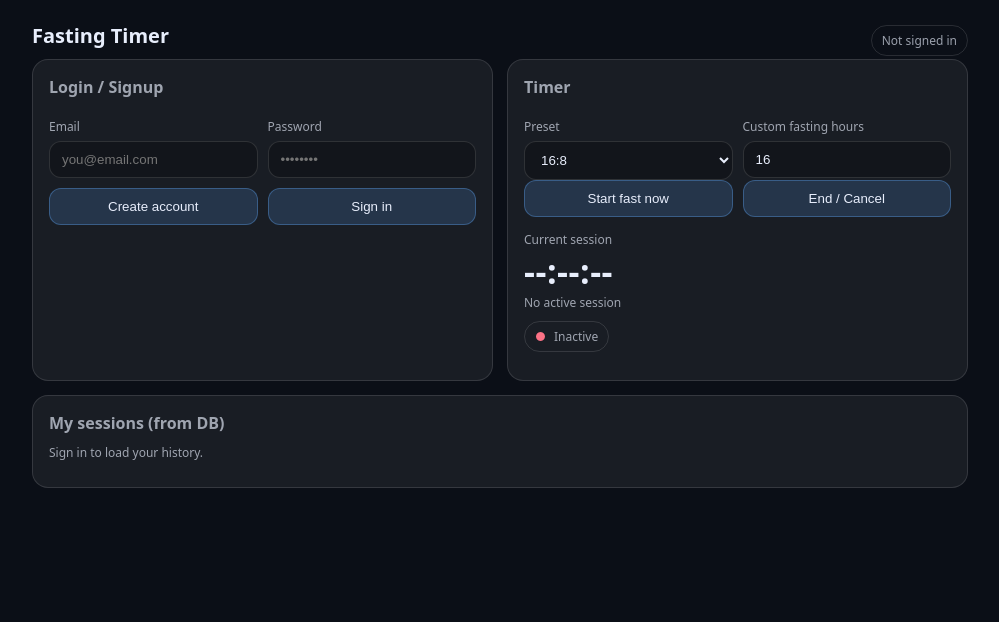
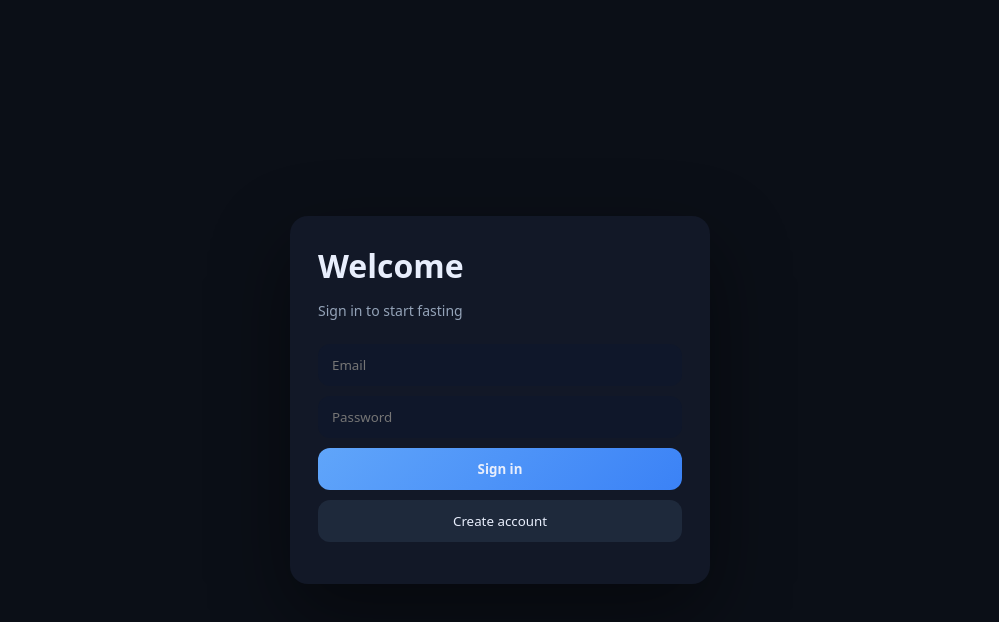
Before and after one commit to akashsandhu01/fasting, a plain HTML site: page index.html in a window 1280 px wide. Shown: the whole page, without its empty margins (140-1139 px from the left). Drawn offline with nearby package versions, Linux system fonts and the light colour scheme.

Commit message:
Update index.html

```diff
--- a/index.html
+++ b/index.html
@@ -3,122 +3,152 @@
 <head>
 <meta charset="utf-8" />
 <meta name="viewport" content="width=device-width,initial-scale=1" />
-  <title>Fasting Timer (Auth + DB)</title>
+<title>Fasting Timer</title>
+
 <style>
-    :root { --bg:#0b0f17; --card:rgba(255,255,255,.06); --text:#e8eefc; --muted:rgba(232,238,252,.65); --line:rgba(255,255,255,.12); --accent:#60a5fa; --good:#4ade80; --bad:#fb7185; }
-    *{box-sizing:border-box}
-    body{margin:0;font-family:system-ui,-apple-system,Segoe UI,Roboto,Arial;background:var(--bg);color:var(--text)}
-    .wrap{max-width:980px;margin:0 auto;padding:22px}
-    .grid{display:grid;grid-template-columns:1fr;gap:14px}
-    @media (min-width:900px){.grid{grid-template-columns:1fr 1fr}}
-    .card{background:var(--card);border:1px solid var(--line);border-radius:16px;padding:16px}
-    h1{font-size:20px;margin:0 0 10px}
-    h2{font-size:16px;margin:0 0 10px;color:var(--muted)}
-    label{display:block;font-size:12px;color:var(--muted);margin:10px 0 6px}
-    input,select,button{width:100%;padding:10px 12px;border-radius:12px;border:1px solid var(--line);background:rgba(0,0,0,.25);color:var(--text)}
-    button{cursor:pointer;background:rgba(96,165,250,.18);border-color:rgba(96,165,250,.35)}
-    button:hover{background:rgba(96,165,250,.28)}
-    .row{display:flex;gap:10px}
-    .row > *{flex:1}
-    .muted{color:var(--muted);font-size:12px}
-    .big{font-size:34px;font-weight:700;letter-spacing:.5px}
-    .pill{display:inline-flex;gap:8px;align-items:center;padding:6px 10px;border-radius:999px;border:1px solid var(--line);color:var(--muted);font-size:12px}
-    .ok{color:var(--good)}
-    .bad{color:var(--bad)}
-    table{width:100%;border-collapse:collapse}
-    th,td{border-bottom:1px solid var(--line);padding:10px 6px;text-align:left;font-size:13px}
-    th{color:var(--muted);font-weight:600}
-    .right{display:flex;justify-content:space-between;align-items:center;gap:10px}
-    .hidden{display:none!important}
+:root {
+  --bg:#0b0f17;
+  --card:#121827;
+  --text:#e8eefc;
+  --muted:#94a3b8;
+  --accent:#60a5fa;
+  --good:#4ade80;
+  --bad:#fb7185;
+}
+
+* { box-sizing:border-box; font-family:system-ui; transition:.25s }
+body {
+  margin:0; background:var(--bg); color:var(--text);
+  min-height:100vh; display:flex; align-items:center; justify-content:center;
+}
+
+.hidden { display:none !important; }
+
+.card {
+  background:var(--card);
+  padding:28px;
+  border-radius:18px;
+  width:100%;
+  max-width:420px;
+  box-shadow:0 30px 80px rgba(0,0,0,.45);
+  animation: fadeUp .5s ease;
+}
+
+@keyframes fadeUp {
+  from { opacity:0; transform:translateY(20px) }
+  to { opacity:1; transform:none }
+}
+
+h1 { margin:0 0 10px }
+p { color:var(--muted); font-size:14px }
+
+input, select, button {
+  width:100%; padding:12px 14px;
+  border-radius:12px; border:none;
+  background:#0f172a; color:var(--text);
+  margin-top:10px;
+}
+
+button.primary {
+  background:linear-gradient(135deg,#60a5fa,#3b82f6);
+  font-weight:600;
+  cursor:pointer;
+}
+button.secondary {
+  background:#1e293b;
+}
+
+button:hover { transform:translateY(-1px) }
+
+.timer {
+  text-align:center;
+  font-size:42px;
+  margin:20px 0;
+  letter-spacing:1px;
+}
+
+.status {
+  display:flex; align-items:center; gap:8px;
+  justify-content:center;
+  font-size:14px; color:var(--muted);
+}
+
+.dot {
+  width:10px; height:10px; border-radius:50%;
+  background:var(--bad);
+}
+.dot.active {
+  background:var(--good);
+  animation:pulse 1.4s infinite;
+}
+
+@keyframes pulse {
+  0%{opacity:.5} 50%{opacity:1} 100%{opacity:.5}
+}
+
+.progress {
+  height:8px; background:#1e293b;
+  border-radius:999px; overflow:hidden;
+}
+.progress > div {
+  height:100%; width:0%;
+  background:linear-gradient(90deg,#4ade80,#22c55e);
+}
+
+.topbar {
+  display:flex; justify-content:space-between; align-items:center;
+  margin-bottom:16px;
+}
+.topbar button {
+  width:auto; padding:8px 12px;
+}
 </style>
 </head>
+
 <body>
-  <div class="wrap">
-    <div class="right">
-      <h1>Fasting Timer</h1>
-      <div class="pill"><span id="authState">Not signed in</span> <button id="btnSignOut" class="hidden" style="width:auto;padding:6px 10px;">Sign out</button></div>
+
+<!-- AUTH VIEW -->
+<div id="authView" class="card">
+  <h1>Welcome</h1>
+  <p>Sign in to start fasting</p>
+
+  <input id="email" type="email" placeholder="Email">
+  <input id="password" type="password" placeholder="Password">
+
+  <button id="btnSignIn" class="primary">Sign in</button>
+  <button id="btnSignUp" class="secondary">Create account</button>
+
+  <p id="authMsg"></p>
 </div>
 
-    <div class="grid">
-      <div class="card" id="authCard">
-        <h2>Login / Signup</h2>
-        <div class="row">
-          <div>
-            <label>Email</label>
-            <input id="email" type="email" placeholder="you@email.com" />
-          </div>
-          <div>
-            <label>Password</label>
-            <input id="password" type="password" placeholder="••••••••" />
-          </div>
-        </div>
-        <div class="row" style="margin-top:10px">
-          <button id="btnSignUp">Create account</button>
-          <button id="btnSignIn">Sign in</button>
-        </div>
-        <p class="muted" id="authMsg" style="margin-top:10px"></p>
+<!-- APP VIEW -->
+<div id="appView" class="card hidden">
+  <div class="topbar">
+    <strong>Fasting Timer</strong>
+    <button id="btnSignOut" class="secondary">Sign out</button>
   </div>
 
-      <div class="card" id="timerCard">
-        <h2>Timer</h2>
+  <select id="preset">
+    <option value="16">16 hours</option>
+    <option value="18">18 hours</option>
+    <option value="20">20 hours</option>
+    <option value="24">24 hours</option>
+  </select>
 
-        <div class="row">
-          <div>
-            <label>Preset</label>
-            <select id="preset">
-              <option value="16:8">16:8</option>
-              <option value="18:6">18:6</option>
-              <option value="20:4">20:4</option>
-              <option value="24:0">24:0</option>
-              <option value="custom">Custom</option>
-            </select>
-          </div>
-          <div>
-            <label>Custom fasting hours</label>
-            <input id="customFastHours" type="number" min="1" step="1" value="16" />
-          </div>
+  <div class="timer" id="timer">--:--:--</div>
+
+  <div class="status">
+    <div id="dot" class="dot"></div>
+    <span id="statusText">Inactive</span>
   </div>
 
-        <div class="row">
-          <button id="btnStartNow">Start fast now</button>
-          <button id="btnEnd">End / Cancel</button>
+  <div class="progress"><div id="progressBar"></div></div>
+
+  <button id="btnStart" class="primary">Start fast</button>
+  <button id="btnEnd" class="secondary">End fast</button>
+
+  <p id="appMsg"></p>
 </div>
-
-        <div style="margin-top:14px">
-          <div class="muted">Current session</div>
-          <div class="big" id="timeLeft">--:--:--</div>
-          <div class="muted" id="sessionMeta">No active session</div>
-          <div class="pill" style="margin-top:10px"><span id="statusDot" class="bad">●</span> <span id="statusText">Inactive</span></div>
-        </div>
-
-        <p class="muted" id="timerMsg" style="margin-top:10px"></p>
-      </div>
-
-      <div class="card" style="grid-column:1/-1">
-        <h2>My sessions (from DB)</h2>
-        <div class="muted" id="listHint">Sign in to load your history.</div>
-        <div style="overflow:auto;margin-top:10px">
-          <table id="sessionsTable" class="hidden">
-            <thead>
-              <tr>
-                <th>Started</th>
-                <th>Ends</th>
-                <th>Fast</th>
-                <th>Status</th>
-              </tr>
-            </thead>
-            <tbody id="sessionsBody"></tbody>
-          </table>
-        </div>
-      </div>
-    </div>
-  </div>
-
-  <!-- Supabase JS (CDN) -->
-  <script>
-  window.SUPABASE_URL = "{{ SUPABASE_URL }}";
-  window.SUPABASE_ANON_KEY = "{{ SUPABASE_ANON_KEY }}";
-</script>
 
 <script src="https://cdn.jsdelivr.net/npm/@supabase/supabase-js@2"></script>
 <script src="./app.js"></script>
```
Lines whose indentation alone changed are shown as unchanged.
